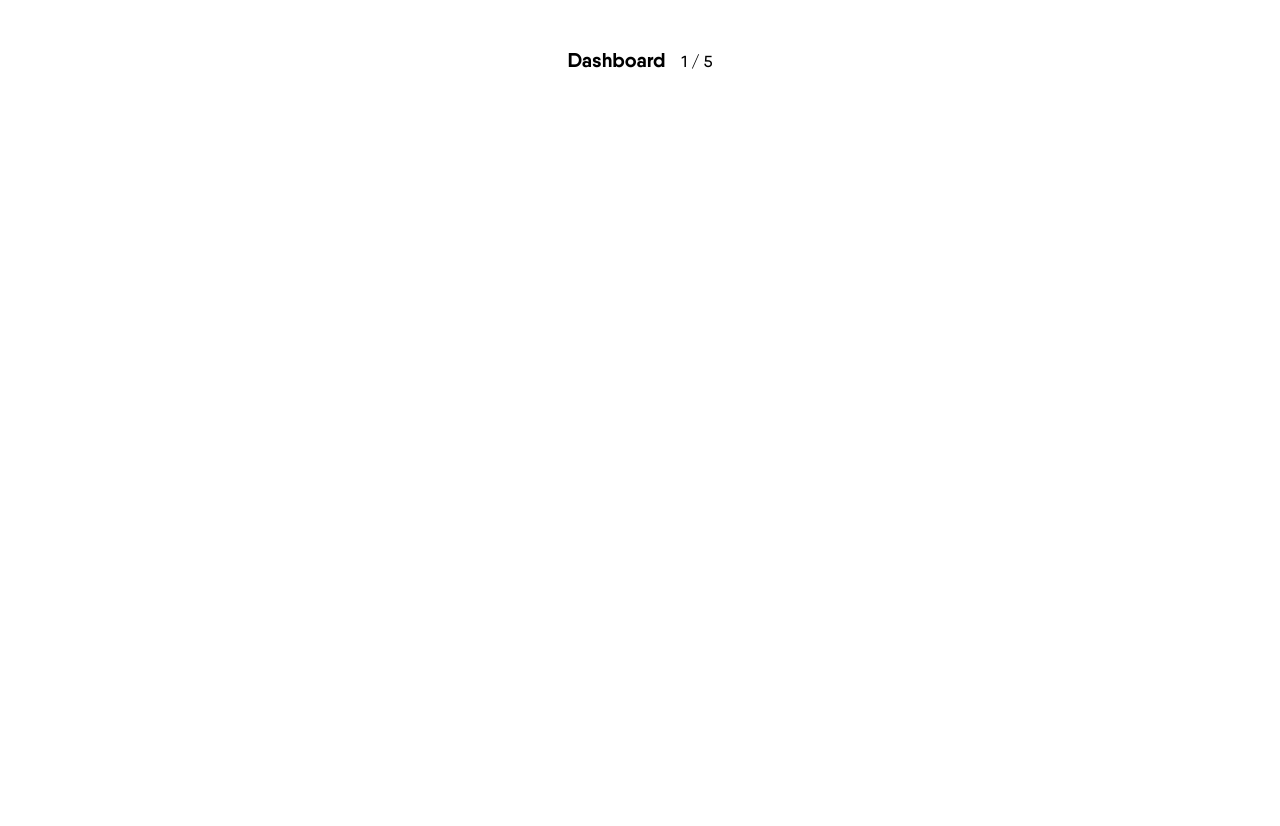
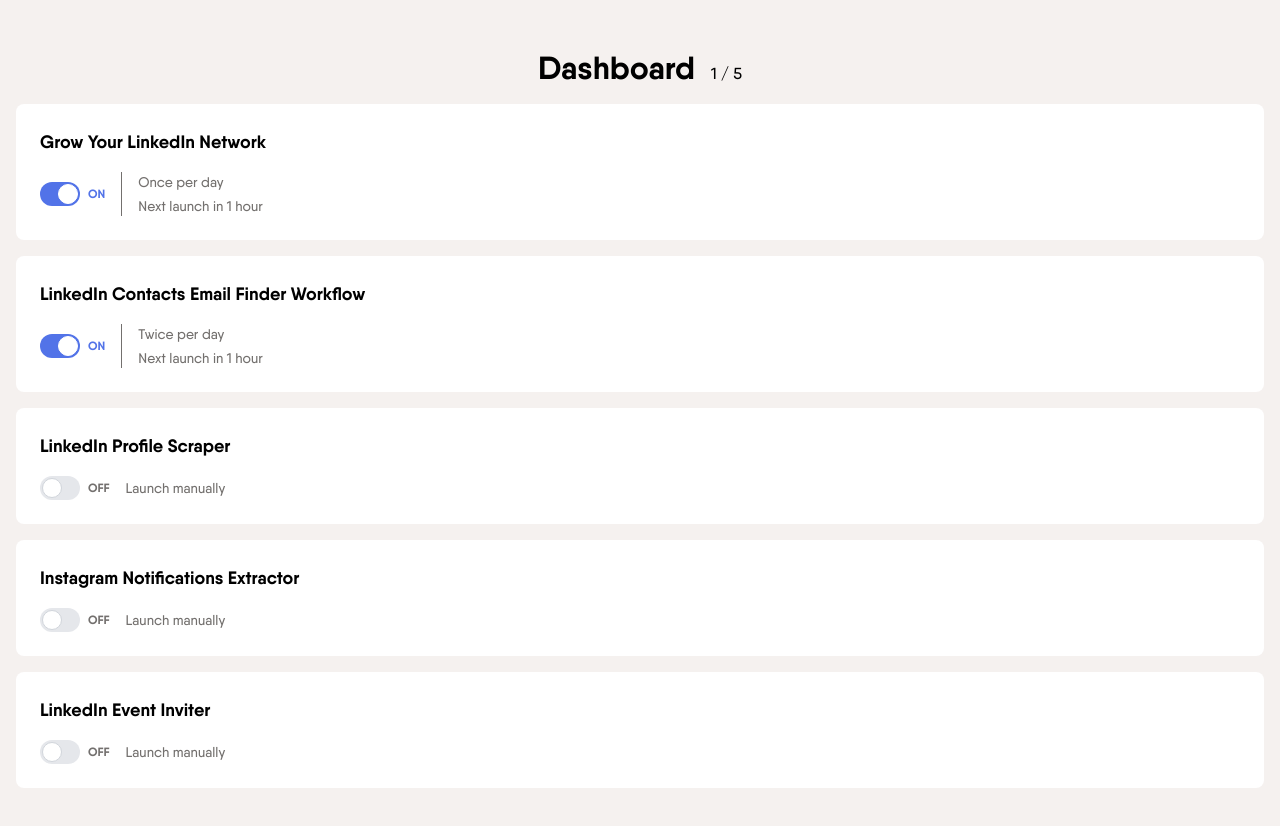
Before and after one commit to benjamincloquet/phantom, a Next.js app: page / in a window 1280 px wide. Shown: the top 826 px of the page. Before the commit the page ends 800 px from the top, so only its background shows below. Built offline with nearby package versions, Linux system fonts and the light colour scheme.

Commit message:
feat: add PhantomList, Phantom, PhantomCaption, Toggle, utility method for time conversion

```diff
--- a/app/components/PageTitle.tsx
+++ b/app/components/PageTitle.tsx
@@ -3,5 +3,5 @@
 }: Readonly<{
   text: string;
 }>) {
-  return <h1 className="text-xl font-bold">{text}</h1>;
+  return <h1 className="text-2xl font-bold">{text}</h1>;
 }
--- /dev/null
+++ b/app/components/Phantom/Phantom.tsx
@@ -0,0 +1,33 @@
+import { IPhantoms } from "@/phantoms";
+import Toggle from "@/app/components/Toggle";
+import PhantomCaption from "@/app/components/Phantom/PhantomCaption";
+import { convertSecondsToReadableTime } from "@/app/utils/utils";
+
+export default function Phantom({
+  phantom: { name, launchType, repeatedLaunchTimes, nextLaunchIn },
+}: Readonly<{ phantom: IPhantoms[number] }>) {
+  const isLaunchAutomatic = launchType === "repeatedly";
+
+  return (
+    <article className="bg-phantom-bg-secondary rounded-lg p-3">
+      <header className="flex items-baseline justify-between">
+        <h2 className="text-ellipsis text-lg font-bold">{name}</h2>
+      </header>
+      <footer className="mt-2 flex items-center">
+        <Toggle value={isLaunchAutomatic} />
+        {isLaunchAutomatic ? (
+          <div className="border-phantom-text-secondary gap-0.5 ml-2 flex flex-col items-baseline border-l pl-2">
+            <PhantomCaption>{repeatedLaunchTimes?.simplePreset}</PhantomCaption>
+            {nextLaunchIn ? (
+              <PhantomCaption>
+                {`Next launch in ${convertSecondsToReadableTime(nextLaunchIn)}`}
+              </PhantomCaption>
+            ) : null}
+          </div>
+        ) : (
+          <PhantomCaption className="ml-2">{"Launch manually"}</PhantomCaption>
+        )}
+      </footer>
+    </article>
+  );
+}
--- /dev/null
+++ b/app/components/Phantom/PhantomCaption.tsx
@@ -0,0 +1,13 @@
+export default function PhantomCaption({
+  children,
+  className,
+}: Readonly<{
+  children: React.ReactNode;
+  className?: string;
+}>) {
+  return (
+    <span className={`text-phantom-text-secondary text-sm ${className}`}>
+      {children}
+    </span>
+  );
+}
--- /dev/null
+++ b/app/components/PhantomList.tsx
@@ -0,0 +1,26 @@
+"use client";
+
+import usePhantoms from "@/app/hooks/usePhantoms";
+import Phantom from "@/app/components/Phantom/Phantom";
+import { useEffect } from "react";
+
+export default function PhantomList({}: Readonly<{}>) {
+  const { phantoms, execute: getPhantoms, isLoading } = usePhantoms();
+
+  useEffect(() => {
+    getPhantoms();
+  }, [getPhantoms]);
+
+  return (
+    <>
+      <p>{isLoading ? "Loading..." : ""}</p>
+      <ul className="mt-2 flex flex-col gap-2">
+        {phantoms.map((phantom) => (
+          <li key={phantom.id}>
+            <Phantom phantom={phantom} />
+          </li>
+        ))}
+      </ul>
+    </>
+  );
+}
--- /dev/null
+++ b/app/components/Toggle.tsx
@@ -0,0 +1,16 @@
+export default function Toggle({ value }: Readonly<{ value: boolean }>) {
+  return (
+    <label className="inline-flex cursor-pointer items-center">
+      <input
+        type="checkbox"
+        checked={value}
+        className="peer sr-only"
+        disabled
+      />
+      <div className="peer-checked:bg-phantom-accent peer relative h-3 w-5 rounded-full bg-gray-200 after:absolute after:start-[2px] after:top-[2px] after:h-[20px] after:w-[20px] after:rounded-full after:border after:border-gray-300 after:bg-white after:transition-all after:content-[''] peer-checked:after:translate-x-2 peer-checked:after:border-white peer-focus:outline-none peer-focus:ring-4 peer-focus:ring-blue-300 rtl:peer-checked:after:-translate-x-full dark:border-gray-600 dark:bg-gray-700 dark:peer-focus:ring-blue-800"></div>
+      <span className="text-phantom-text-secondary peer-checked:text-phantom-accent ms-1 text-xs font-bold dark:text-gray-300">
+        {value ? "ON" : "OFF"}
+      </span>
+    </label>
+  );
+}
--- a/app/page.tsx
+++ b/app/page.tsx
@@ -1,8 +1,8 @@
 import type { Metadata } from "next";
-
 import Container from "@/app/components/Container";
 import PageTitle from "@/app/components/PageTitle";
 import Counter from "@/app/components/Counter";
+import PhantomList from "@/app/components/PhantomList";
 
 export const metadata: Metadata = {
   title: "Dashboard | PhantomBuster",
@@ -15,14 +15,15 @@
   children: React.ReactNode;
 }>) {
   return (
-    <section className="min-h-screen bg-primary pb-13 pt-6">
+    <section className="bg-phantom-bg-primary min-h-screen pb-13 pt-6">
       <Container>
         <header>
-          <div className="flex items-baseline justify-center space-x-2">
+          <hgroup className="flex items-baseline justify-center space-x-2">
             <PageTitle text={"Dashboard"} />
             <Counter current={1} total={5} />
-          </div>
+          </hgroup>
         </header>
+        <PhantomList />
       </Container>
     </section>
   );
--- /dev/null
+++ b/app/utils/utils.ts
@@ -0,0 +1,18 @@
+export function convertSecondsToReadableTime(seconds: number) {
+  const computeUnit = (amount: number, unit: string) => {
+    return `${amount} ${unit}${amount !== 1 ? "s" : ""}`;
+  };
+
+  if (seconds < 60) {
+    return computeUnit(seconds, "second");
+  } else if (seconds < 3600) {
+    const minutes = Math.floor(seconds / 60);
+    return computeUnit(minutes, "minute");
+  } else if (seconds < 86400) {
+    const hours = Math.floor(seconds / 3600);
+    return computeUnit(hours, "hour");
+  } else {
+    const days = Math.floor(seconds / 86400);
+    return computeUnit(days, "day");
+  }
+}
```
